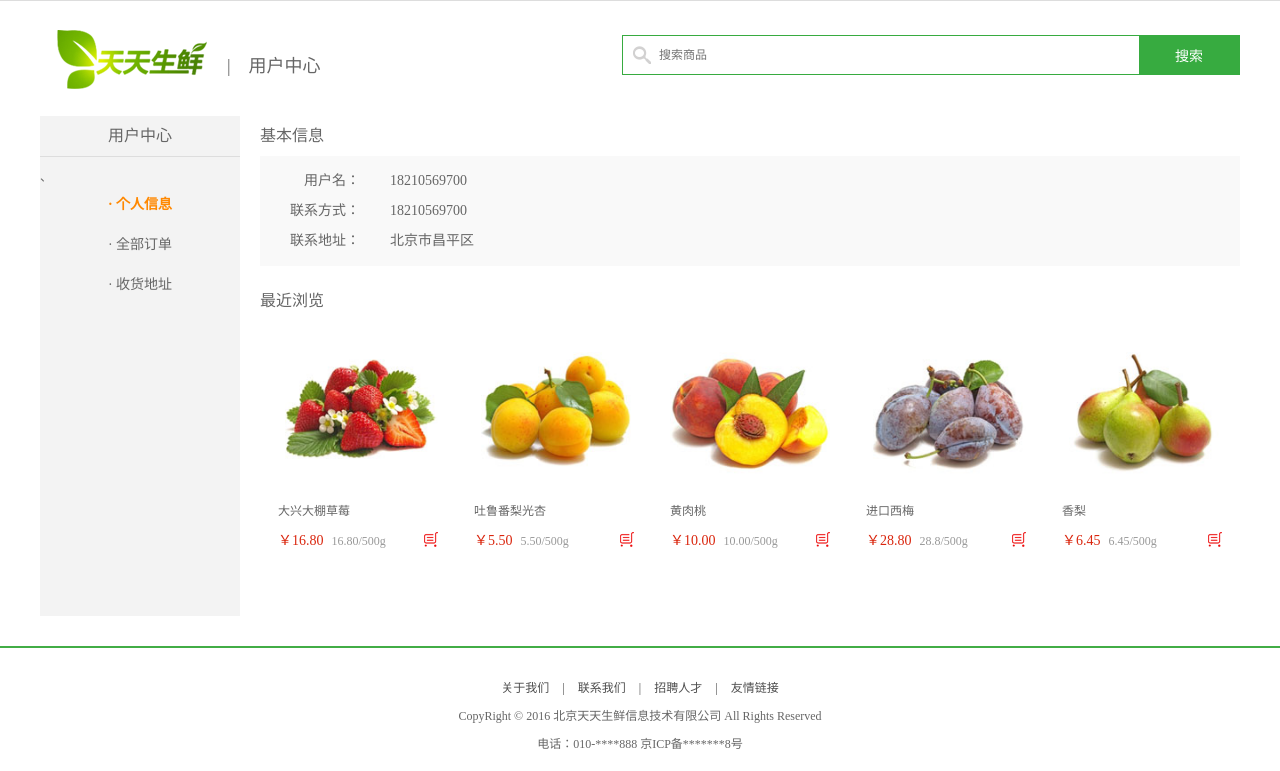
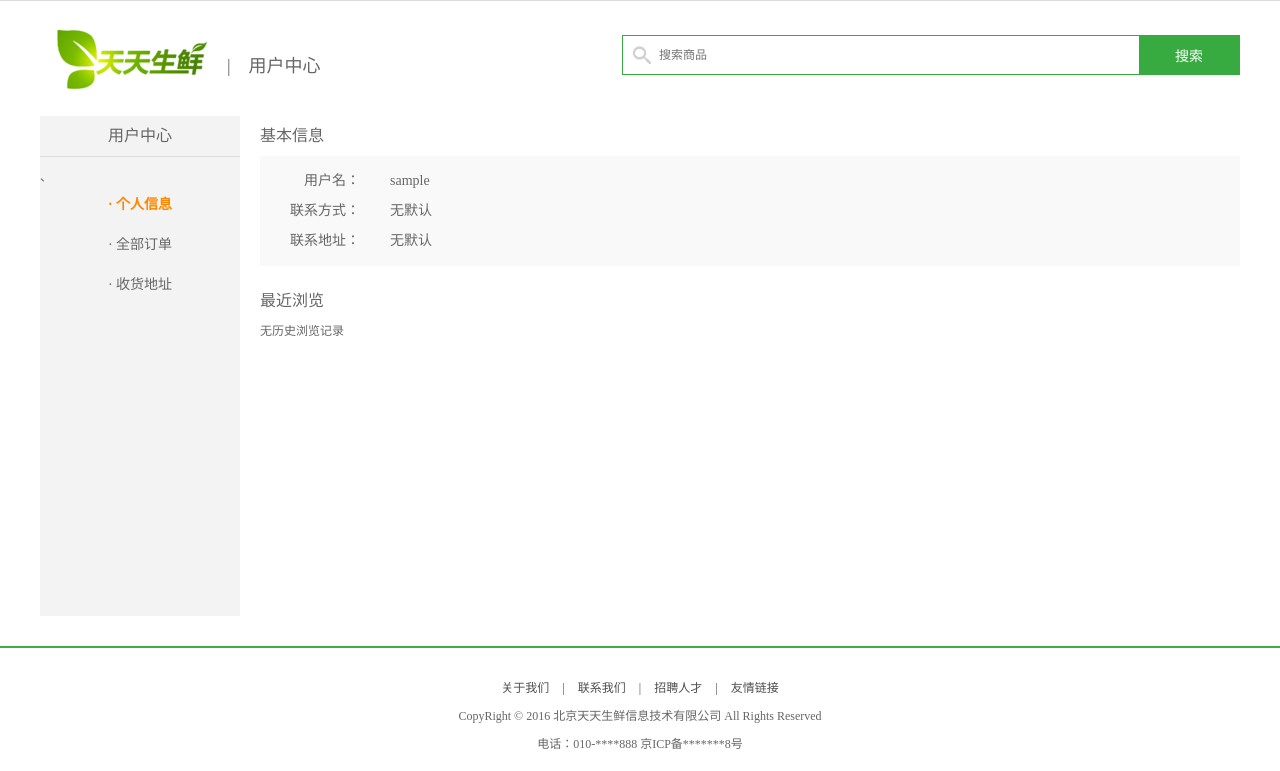
Before and after one commit to liangshaojie/dailyfresh, a Django app: page /user/ in a window 1280 px wide. Shown: the part 29-800 px from the top of the page. Run offline with Django 3.2, Linux system fonts and the light colour scheme; the visitor is signed in with stand-in values (Sample User, id 1); data that the repository does not hold is empty; parts of the project's set-up code (start-up, migrations or seed data) failed here and were passed over.

Commit message:
最近浏览完成了

```diff
--- a/apps/user/models.py
+++ b/apps/user/models.py
@@ -13,6 +13,21 @@ class User(AbstractUser, BaseModel):
         verbose_name_plural = verbose_name
 
 
+
+class AddressManager(models.Manager):
+    '''地址模型管理器类'''
+    # 1.改变原有查询的结果集:all()
+    # 2.封装方法:用户操作模型类对应的数据表(增删改查)
+    def get_default_address(self, user):
+        '''获取用户默认收货地址'''
+        # self.model:获取self对象所在的模型类
+        try:
+            address = self.get(user=user, is_default=True)  # models.Manager
+        except self.model.DoesNotExist:
+            # 不存在默认收货地址
+            address = None
+        return address
+
 class Address(BaseModel):
     '''地址模型类'''
     user = models.ForeignKey('User', verbose_name='所属账户')
@@ -22,6 +37,9 @@ class Address(BaseModel):
     phone = models.CharField(max_length=11, verbose_name='联系电话')
     is_default = models.BooleanField(default=False, verbose_name='是否默认')
 
+    # 自定义一个模型管理器对象
+    objects = AddressManager()
+
     class Meta:
         db_table = 'df_address'
         verbose_name = '地址'
--- a/apps/user/views.py
+++ b/apps/user/views.py
@@ -9,6 +9,8 @@ from itsdangerous import TimedJSONWebSignatureSerializer as Serializer
 from django.views.generic import View
 from utils.mixin import LoginRequiredMixin
 from itsdangerous import SignatureExpired
+from django_redis import get_redis_connection
+from goods.models import GoodsSKU
 
 import re
 
@@ -154,7 +156,28 @@ class LogoutView(View):
 # /user
 class UserInfoView(LoginRequiredMixin,View):
     def get(self, request):
-        return render(request, 'user_center_info.html',{'page':'user'})
+        user = request.user
+        address = Address.objects.get_default_address(user)
+
+        # 获取用户的历史浏览记录
+        con = get_redis_connection('default')
+        history_key = 'history_%d' % user.id
+
+        # 获取用户最新浏览的5个商品的id
+        sku_ids = con.lrange(history_key, 0, 4)  # [2,3,1]
+
+        # 遍历获取用户浏览的商品信息
+        goods_li = []
+        for id in sku_ids:
+            goods = GoodsSKU.objects.get(id=id)
+            goods_li.append(goods)
+
+        # 组织上下文
+        context = {'page': 'user',
+                   'address': address,
+                   'goods_li': goods_li}
+
+        return render(request, 'user_center_info.html',context)
 # /user
 class UserOrderView(LoginRequiredMixin,View):
     def get(self, request):
@@ -165,13 +188,7 @@ class AddressView(LoginRequiredMixin,View):
         '''显示'''
         # 获取登录用户对应User对象
         user = request.user
-
-        # 获取用户的默认收货地址
-        try:
-            address = Address.objects.get(user=user, is_default=True) # models.Manager
-        except Address.DoesNotExist:
-            # 不存在默认收货地址
-            address = None
+        address = Address.objects.get_default_address(user)
         return render(request, 'user_center_site.html',{'page':'address','address':address})
 
     def post(self, request):
@@ -181,33 +198,21 @@ class AddressView(LoginRequiredMixin,View):
         addr = request.POST.get('addr')
         zip_code = request.POST.get('zip_code')
         phone = request.POST.get('phone')
-
-        # 校验数据
+        # 校验数据UserInfoView
         if not all([receiver, addr, phone]):
             return render(request, 'user_center_site.html', {'errmsg':'数据不完整'})
-
         # 校验手机号
         if not re.match(r'^1[3|4|5|7|8][0-9]{9}$', phone):
             return render(request, 'user_center_site.html', {'errmsg':'手机格式不正确'})
-
         # 业务处理：地址添加
         # 如果用户已存在默认收货地址，添加的地址不作为默认收货地址，否则作为默认收货地址
         # 获取登录用户对应User对象
         user = request.user
-
-        try:
-            address = Address.objects.get(user=user, is_default=True)
-        except Address.DoesNotExist:
-            # 不存在默认收货地址
-            address = None
-
-        # address = Address.objects.get_default_address(user)
-
+        address = Address.objects.get_default_address(user)
         if address:
             is_default = False
         else:
             is_default = True
-
         # 添加地址
         Address.objects.create(user=user,
                                receiver=receiver,
@@ -215,6 +220,5 @@ class AddressView(LoginRequiredMixin,View):
                                zip_code=zip_code,
                                phone=phone,
                                is_default=is_default)
-
         # 返回应答,刷新地址页面
         return redirect(reverse('user:address')) # get请求方式
--- a/templates/user_center_info.html
+++ b/templates/user_center_info.html
@@ -4,64 +4,32 @@
 		<div class="info_con clearfix">
 			<h3 class="common_title2">基本信息</h3>
 			<ul class="user_info_list">
-							<li><span>用户名：</span>18210569700</li>
-							<li><span>联系方式：</span>18210569700</li>
-							<li><span>联系地址：</span>北京市昌平区</li>
+				<li><span>用户名：</span>{{ user.username }}</li>
+				{% if address %}
+					<li><span>联系方式：</span>{{ address.phone }}</li>
+					<li><span>联系地址：</span>{{ address.addr }}</li>
+				{% else %}
+					<li><span>联系方式：</span>无默认</li>
+					<li><span>联系地址：</span>无默认</li>
+				{% endif %}
 			</ul>
 		</div>
-
 		<h3 class="common_title2">最近浏览</h3>
 		<div class="has_view_list">
 			<ul class="goods_type_list clearfix">
+				 {% for goods in goods_li %}
 					<li>
-					<a href="detail.html"><img src="images/goods/goods003.jpg"></a>
-					<h4><a href="detail.html">大兴大棚草莓</a></h4>
+						<a href="detail.html"><img src="{{ goods.image.url }}"></a>
+						<h4><a href="detail.html">{{ goods.name }}</a></h4>
 						<div class="operate">
-						<span class="prize">￥16.80</span>
-						<span class="unit">16.80/500g</span>
+							<span class="prize">￥{{ goods.price }}</span>
+							<span class="unit">{{ goods.price }}/{{ goods.unite }}</span>
 							<a href="#" class="add_goods" title="加入购物车"></a>
 						</div>
 					</li>
-
-				<li>
-					<a href="#"><img src="images/goods/goods004.jpg"></a>
-					<h4><a href="#">吐鲁番梨光杏</a></h4>
-					<div class="operate">
-						<span class="prize">￥5.50</span>
-						<span class="unit">5.50/500g</span>
-						<a href="#" class="add_goods" title="加入购物车"></a>
-					</div>
-				</li>
-
-				<li>
-					<a href="#"><img src="images/goods/goods005.jpg"></a>
-					<h4><a href="#">黄肉桃</a></h4>
-					<div class="operate">
-						<span class="prize">￥10.00</span>
-						<span class="unit">10.00/500g</span>
-						<a href="#" class="add_goods" title="加入购物车"></a>
-					</div>
-				</li>
-
-				<li>
-					<a href="#"><img src="images/goods/goods006.jpg"></a>
-					<h4><a href="#">进口西梅</a></h4>
-					<div class="operate">
-						<span class="prize">￥28.80</span>
-						<span class="unit">28.8/500g</span>
-						<a href="#" class="add_goods" title="加入购物车"></a>
-					</div>
-				</li>
-
-				<li>
-					<a href="#"><img src="images/goods/goods007.jpg"></a>
-					<h4><a href="#">香梨</a></h4>
-					<div class="operate">
-						<span class="prize">￥6.45</span>
-						<span class="unit">6.45/500g</span>
-						<a href="#" class="add_goods" title="加入购物车"></a>
-					</div>
-				</li>
+				{% empty %}
+					无历史浏览记录
+				{% endfor %}
 			</ul>
 		</div>
 	</div>
```
Lines whose indentation alone changed are shown as unchanged.
